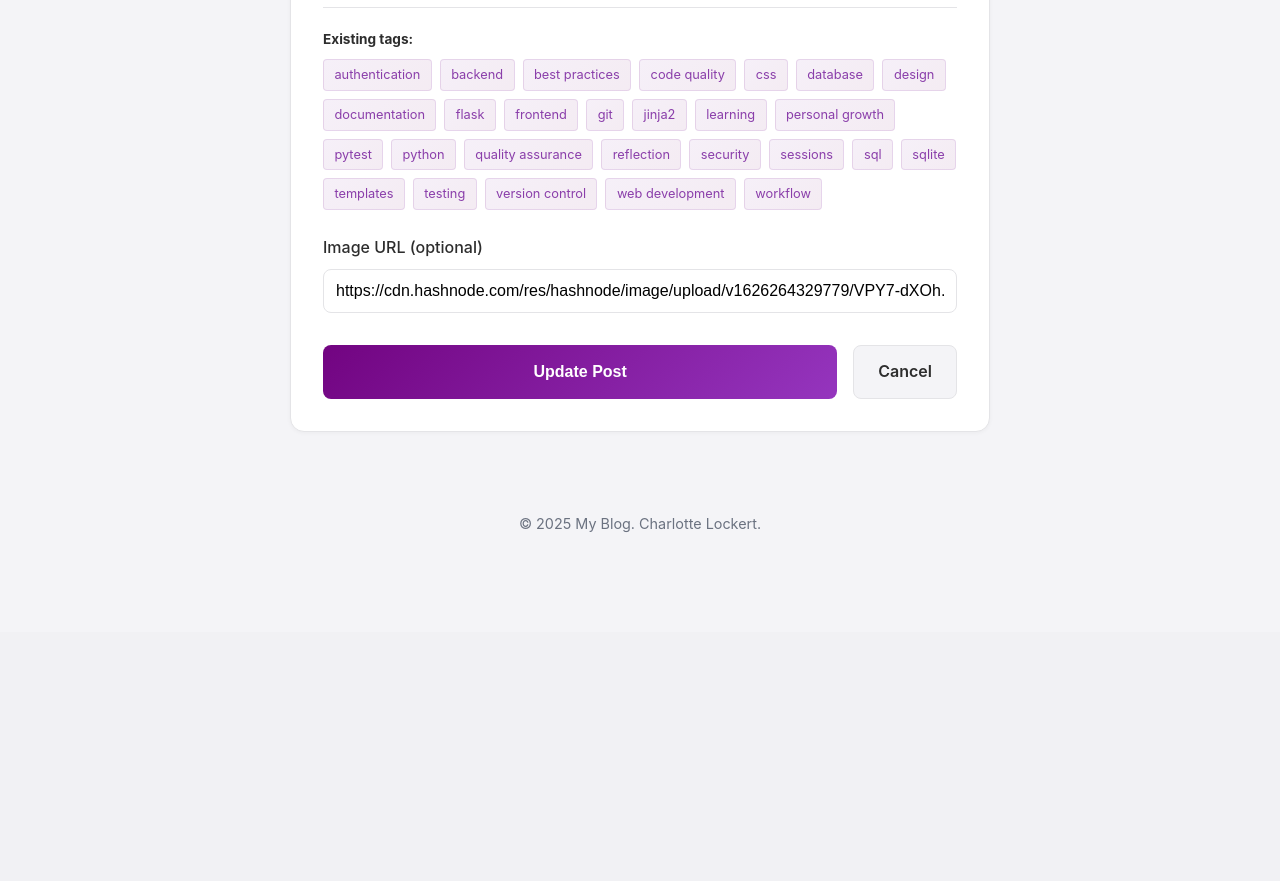
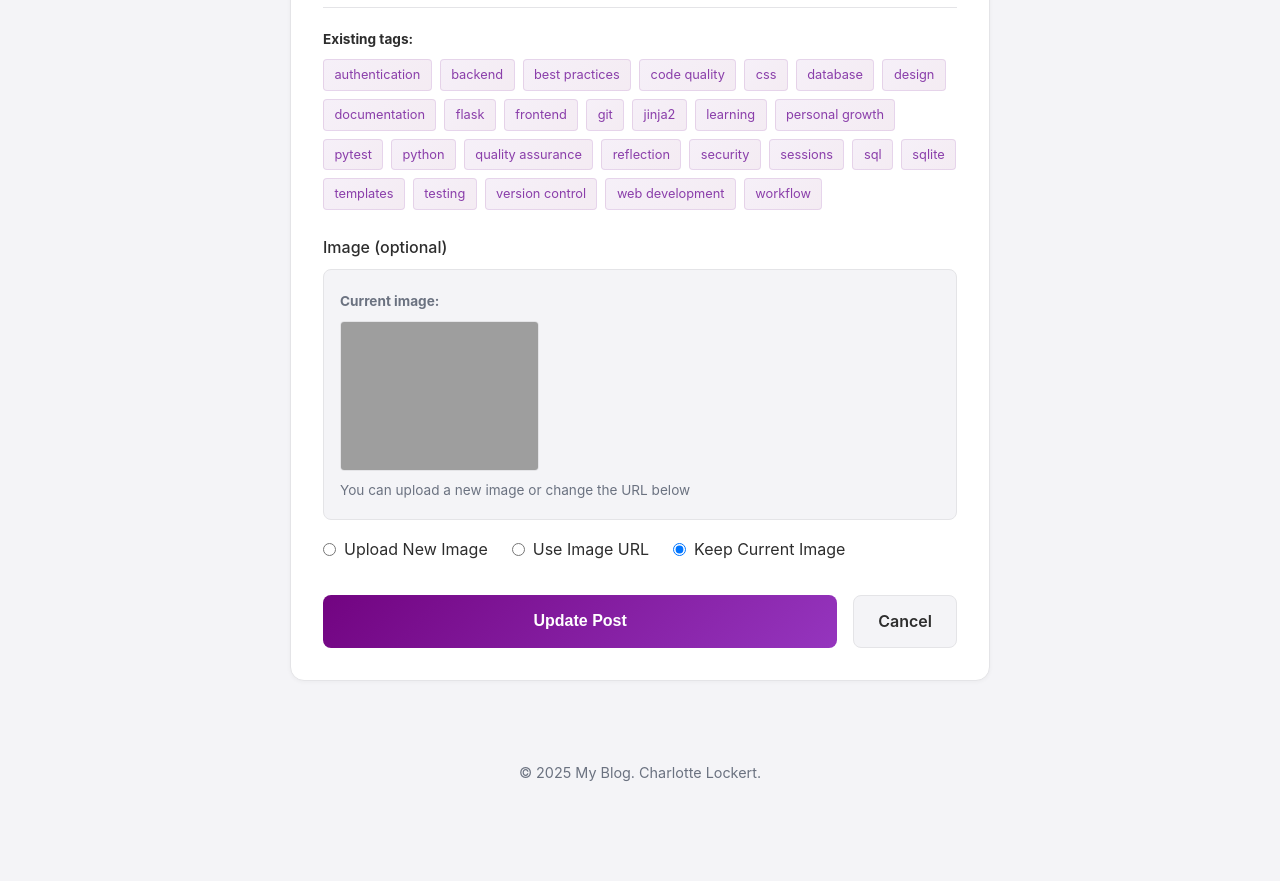
Before and after one commit to Clockert/personal-blog, a Flask app: page /blog/3/edit in a window 1280 px wide. Shown: the part 987-1868 px from the top of the page. Before the commit the page ends 1519 px from the top, so only its background shows below. Run offline with Flask 3, Linux system fonts and the light colour scheme; the visitor is signed in with stand-in values (Sample User, id 1); data comes from the database, SQL or seed files in the repository; both versions use the stored data as it was after the commit; grey boxes are pictures that could not be loaded.

Commit message:
Add image upload support for blog posts
Implemented file upload functionality for blog post images, allowing users to upload images or provide image URLs when creating or editing posts. Updated backend logic in app.py to handle file uploads, validate file types, and manage image file deletion on post update or delete. Enhanced the new/edit post forms and styles to support image upload and selection options, and added new CSS for image input UI.

```diff
--- a/app.py
+++ b/app.py
@@ -4,6 +4,8 @@ from database import get_all_posts, get_post_by_id, create_post, update_post, de
 import os
 from dotenv import load_dotenv
 from datetime import datetime
+from werkzeug.utils import secure_filename
+import uuid
 
 # Load environment variables from .env file
 load_dotenv()
@@ -13,6 +15,14 @@ app = Flask(__name__)
 
 # Set secret key for sessions (needed for login)
 app.secret_key = os.getenv('SECRET_KEY')
+
+# Configure file upload settings
+UPLOAD_FOLDER = os.path.join(os.path.dirname(__file__), 'static', 'uploads')
+ALLOWED_EXTENSIONS = {'png', 'jpg', 'jpeg', 'gif', 'webp'}
+MAX_FILE_SIZE = 5 * 1024 * 1024  # 5MB in bytes
+
+app.config['UPLOAD_FOLDER'] = UPLOAD_FOLDER
+app.config['MAX_CONTENT_LENGTH'] = MAX_FILE_SIZE
 
 # Custom Jinja2 filter for Norwegian date format
 @app.template_filter('norwegian_date')
@@ -37,6 +47,29 @@ def norwegian_date_filter(date_string):
     except:
         # If parsing fails, return original string
         return date_string
+
+# Helper functions for file uploads
+def allowed_file(filename):
+    """Check if file extension is allowed"""
+    return '.' in filename and filename.rsplit('.', 1)[1].lower() in ALLOWED_EXTENSIONS
+
+def save_uploaded_file(file):
+    """Save uploaded file and return the URL path"""
+    if file and allowed_file(file.filename):
+        # Generate unique filename to avoid collisions
+        ext = file.filename.rsplit('.', 1)[1].lower()
+        unique_filename = f"{uuid.uuid4().hex}.{ext}"
+        filepath = os.path.join(app.config['UPLOAD_FOLDER'], unique_filename)
+
+        # Ensure upload directory exists
+        os.makedirs(app.config['UPLOAD_FOLDER'], exist_ok=True)
+
+        # Save the file
+        file.save(filepath)
+
+        # Return URL path relative to static folder
+        return f"/static/uploads/{unique_filename}"
+    return None
 
 # Get admin credentials from environment
 ADMIN_USERNAME = os.getenv('ADMIN_USERNAME')
@@ -162,7 +195,24 @@ def new_post():
         content = request.form['content']
         excerpt = request.form['excerpt']
         tags = request.form.get('tags', '')  # Optional field
-        image_url = request.form.get('image_url', None)  # Optional field
+
+        # Handle image - either upload or URL
+        image_url = None
+        image_option = request.form.get('image_option', 'upload')
+
+        if image_option == 'upload':
+            # Handle file upload
+            if 'image_file' in request.files:
+                file = request.files['image_file']
+                if file.filename != '':
+                    image_url = save_uploaded_file(file)
+                    if image_url is None:
+                        flash('Invalid file type. Please upload a valid image (PNG, JPG, GIF, WebP).', 'error')
+        elif image_option == 'url':
+            # Handle URL
+            image_url = request.form.get('image_url', None)
+            if image_url and image_url.strip() == '':
+                image_url = None
 
         # Get current date
         from datetime import datetime
@@ -197,7 +247,46 @@ def edit_post(post_id):
         content = request.form['content']
         excerpt = request.form['excerpt']
         tags = request.form.get('tags', '')
-        image_url = request.form.get('image_url', None)
+
+        # Handle image - either upload, URL, or keep existing
+        old_image_url = post['image_url']  # Save old image URL for cleanup
+        image_url = post['image_url']  # Default to existing image
+        image_option = request.form.get('image_option', 'keep')
+
+        if image_option == 'upload':
+            # Handle file upload
+            if 'image_file' in request.files:
+                file = request.files['image_file']
+                if file.filename != '':
+                    new_image_url = save_uploaded_file(file)
+                    if new_image_url:
+                        image_url = new_image_url
+                        # Delete old uploaded image if it exists
+                        if old_image_url and old_image_url.startswith('/static/uploads/'):
+                            old_filename = old_image_url.split('/')[-1]
+                            old_filepath = os.path.join(app.config['UPLOAD_FOLDER'], old_filename)
+                            if os.path.exists(old_filepath):
+                                try:
+                                    os.remove(old_filepath)
+                                except Exception as e:
+                                    print(f"Error deleting old image: {e}")
+                    else:
+                        flash('Invalid file type. Please upload a valid image (PNG, JPG, GIF, WebP).', 'error')
+        elif image_option == 'url':
+            # Handle URL
+            image_url = request.form.get('image_url', None)
+            if image_url and image_url.strip() == '':
+                image_url = None
+            # Delete old uploaded image if switching to URL
+            if image_url != old_image_url and old_image_url and old_image_url.startswith('/static/uploads/'):
+                old_filename = old_image_url.split('/')[-1]
+                old_filepath = os.path.join(app.config['UPLOAD_FOLDER'], old_filename)
+                if os.path.exists(old_filepath):
+                    try:
+                        os.remove(old_filepath)
+                    except Exception as e:
+                        print(f"Error deleting old image: {e}")
+        # If image_option == 'keep', image_url stays as post['image_url']
 
         # Keep the original date
         date = post['date']
@@ -215,11 +304,26 @@ def edit_post(post_id):
 # Delete post route
 @app.route('/blog/<int:post_id>/delete', methods=['POST'])
 def delete_post_route(post_id):
-    """Delete a blog post"""
+    """Delete a blog post and its associated uploaded image"""
     # Check if user is logged in
     if not session.get('logged_in'):
         flash('Please log in to delete posts', 'error')
         return redirect(url_for('login'))
+
+    # Get the post to check for uploaded image
+    post = get_post_by_id(post_id)
+    if post and post.get('image_url'):
+        # Check if it's an uploaded file (starts with /static/uploads/)
+        if post['image_url'].startswith('/static/uploads/'):
+            # Extract filename and delete the file
+            filename = post['image_url'].split('/')[-1]
+            filepath = os.path.join(app.config['UPLOAD_FOLDER'], filename)
+            if os.path.exists(filepath):
+                try:
+                    os.remove(filepath)
+                except Exception as e:
+                    # Log error but continue with post deletion
+                    print(f"Error deleting image file: {e}")
 
     # Delete the post
     delete_post(post_id)
--- a/static/style.css
+++ b/static/style.css
@@ -1264,6 +1264,54 @@ a.tag {
   box-shadow: var(--shadow-md);
 }
 
+/* Image upload form styles */
+.image-option-selector {
+  display: flex;
+  gap: 1.5rem;
+  margin: 0.75rem 0 1rem 0;
+}
+
+.image-option-selector label {
+  display: flex;
+  align-items: center;
+  gap: 0.5rem;
+  margin-bottom: 0;
+  font-weight: normal;
+  cursor: pointer;
+}
+
+.image-option-selector input[type="radio"] {
+  width: auto;
+  cursor: pointer;
+  margin: 0;
+}
+
+.image-input-section {
+  margin-top: 0.75rem;
+  padding: 1rem;
+  background: var(--color-bg);
+  border: 1px dashed var(--color-card-border);
+  border-radius: var(--radius-md);
+}
+
+.image-input-section input[type="file"],
+.image-input-section input[type="text"] {
+  margin-bottom: 0.5rem;
+}
+
+.current-image-preview {
+  margin-bottom: 1rem;
+  padding: 1rem;
+  background: var(--color-bg);
+  border: 1px solid var(--color-card-border);
+  border-radius: var(--radius-md);
+}
+
+.current-image-preview img {
+  border-radius: var(--radius-sm);
+  border: 1px solid var(--color-card-border);
+}
+
 /* Responsive adjustments */
 @media (max-width: 768px) {
   .hero h1 {
--- a/templates/edit_post.html
+++ b/templates/edit_post.html
@@ -3,7 +3,7 @@ block content %}
 <div class="form-container">
   <h2>Edit Post</h2>
 
-  <form method="POST" action="/post/{{ post.id }}/edit" class="post-form">
+  <form method="POST" action="/blog/{{ post.id }}/edit" class="post-form" enctype="multipart/form-data">
     <div class="form-group">
       <label for="title">Title *</label>
       <input
@@ -61,14 +61,52 @@ block content %}
     </div>
 
     <div class="form-group">
-      <label for="image_url">Image URL (optional)</label>
+      <label>Image (optional)</label>
+      {% if post.image_url %}
+      <div class="current-image-preview">
+        <small><strong>Current image:</strong></small>
+        <img src="{{ post.image_url }}" alt="Current post image" style="max-width: 200px; max-height: 150px; display: block; margin: 8px 0;" />
+        <small>You can upload a new image or change the URL below</small>
+      </div>
+      {% endif %}
+
+      <div class="image-option-selector">
+        <label>
+          <input type="radio" name="image_option" value="upload" onclick="toggleImageInput('upload')" {% if not post.image_url %}checked{% endif %} />
+          Upload New Image
+        </label>
+        <label>
+          <input type="radio" name="image_option" value="url" onclick="toggleImageInput('url')" />
+          Use Image URL
+        </label>
+        {% if post.image_url %}
+        <label>
+          <input type="radio" name="image_option" value="keep" onclick="toggleImageInput('keep')" checked />
+          Keep Current Image
+        </label>
+        {% endif %}
+      </div>
+
+      <div id="upload-section" class="image-input-section">
+        <input
+          type="file"
+          id="image_file"
+          name="image_file"
+          accept="image/*"
+        />
+        <small>Accepted formats: JPG, PNG, GIF, WebP (max 5MB)</small>
+      </div>
+
+      <div id="url-section" class="image-input-section">
         <input
           type="text"
           id="image_url"
           name="image_url"
           value="{{ post.image_url or '' }}"
-        placeholder="image.jpg"
+          placeholder="https://example.com/image.jpg"
         />
+        <small>Enter a complete image URL</small>
+      </div>
     </div>
 
     <div class="form-actions">
@@ -94,5 +132,33 @@ block content %}
     // Focus back on input
     tagsInput.focus();
   }
+
+  function toggleImageInput(option) {
+    const uploadSection = document.getElementById("upload-section");
+    const urlSection = document.getElementById("url-section");
+
+    if (option === "upload") {
+      uploadSection.style.display = "block";
+      urlSection.style.display = "none";
+      document.getElementById("image_url").value = "";
+    } else if (option === "url") {
+      uploadSection.style.display = "none";
+      urlSection.style.display = "block";
+      document.getElementById("image_file").value = "";
+    } else {
+      // Keep current image
+      uploadSection.style.display = "none";
+      urlSection.style.display = "none";
+      document.getElementById("image_file").value = "";
+    }
+  }
+
+  // Set initial display state on page load
+  document.addEventListener("DOMContentLoaded", function() {
+    const checkedOption = document.querySelector('input[name="image_option"]:checked');
+    if (checkedOption) {
+      toggleImageInput(checkedOption.value);
+    }
+  });
 </script>
 {% endblock %}
```
Also changed, not shown: templates/new_post.html (+47 -8 lines), blog.db. Lines whose indentation alone changed are shown as unchanged.
